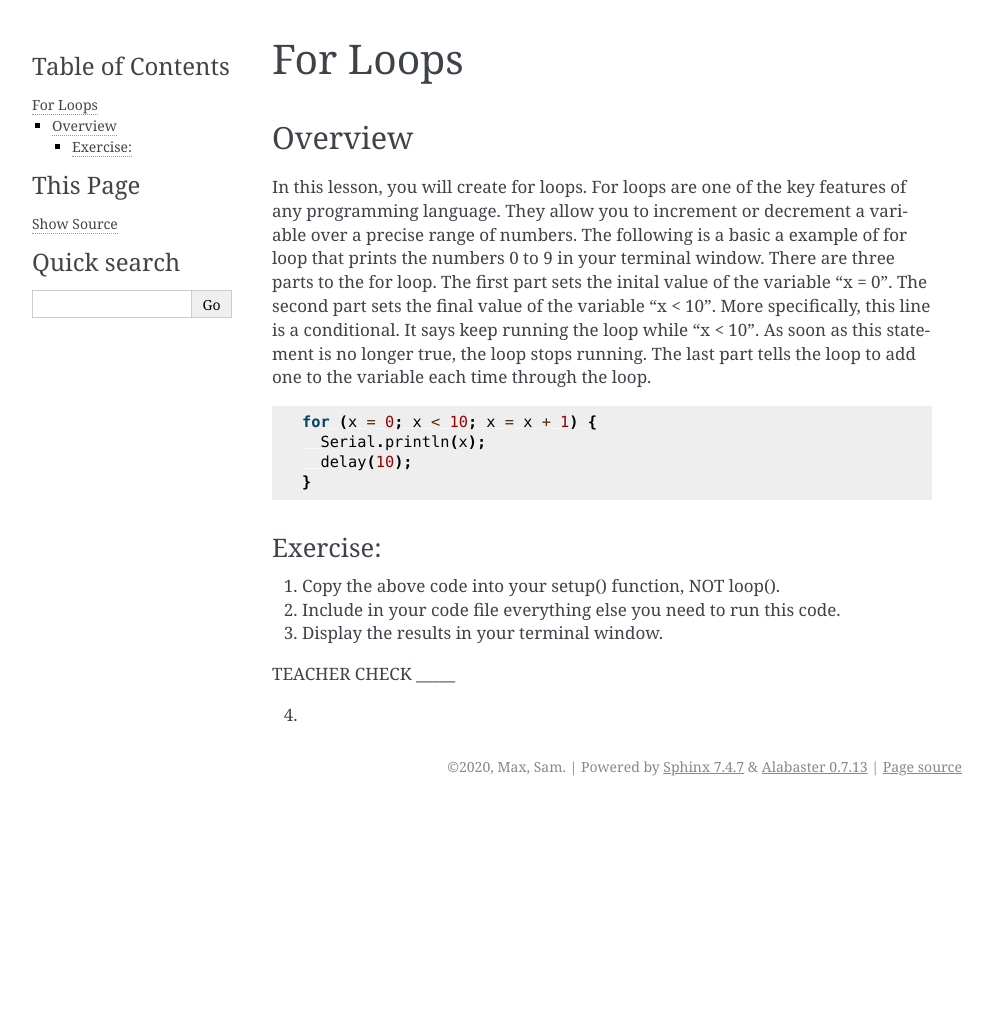
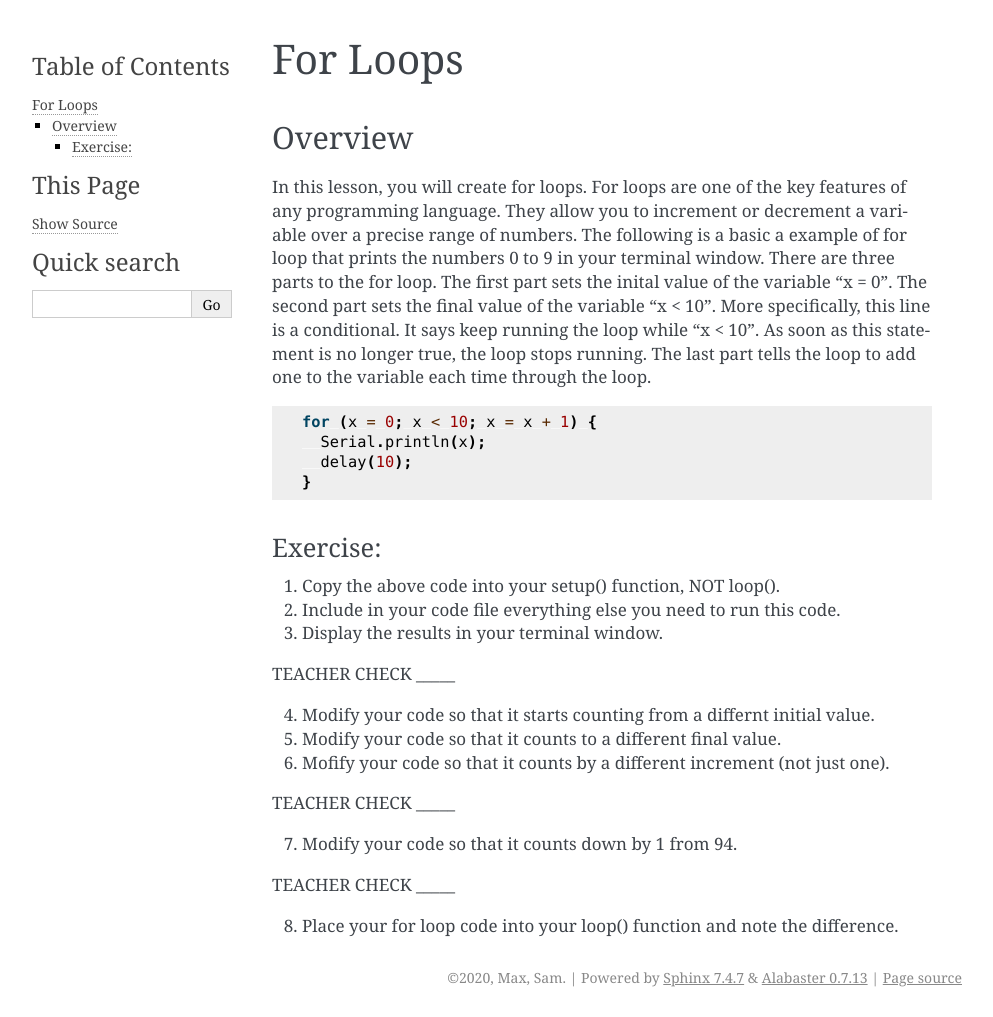
Before and after one commit to maxtkc/mvths-wiki, a Sphinx documentation site: the page built from docs/028a-for-loops.rst, in a window 1280 px wide. Shown: the whole page, without its empty margins (148-1141 px from the left). Built offline with Sphinx 7.4.7, drawn with Linux system fonts in a browser that asks for light colours; before the commit the page ends 900 px from its top, so only the background shows below that.

Commit message:
Update 028a-for-loops.rst

```diff
--- a/docs/028a-for-loops.rst
+++ b/docs/028a-for-loops.rst
@@ -27,4 +27,14 @@ Exercise:
 
 TEACHER CHECK \_\_\_\_\_
 
-4.
+4. Modify your code so that it starts counting from a differnt initial value.
+5. Modify your code so that it counts to a different final value.
+6. Mofify your code so that it counts by a different increment (not just one).
+
+TEACHER CHECK \_\_\_\_\_
+
+7. Modify your code so that it counts down by 1 from 94.
+
+TEACHER CHECK \_\_\_\_\_
+
+8. Place your for loop code into your loop() function and note the difference.
```
